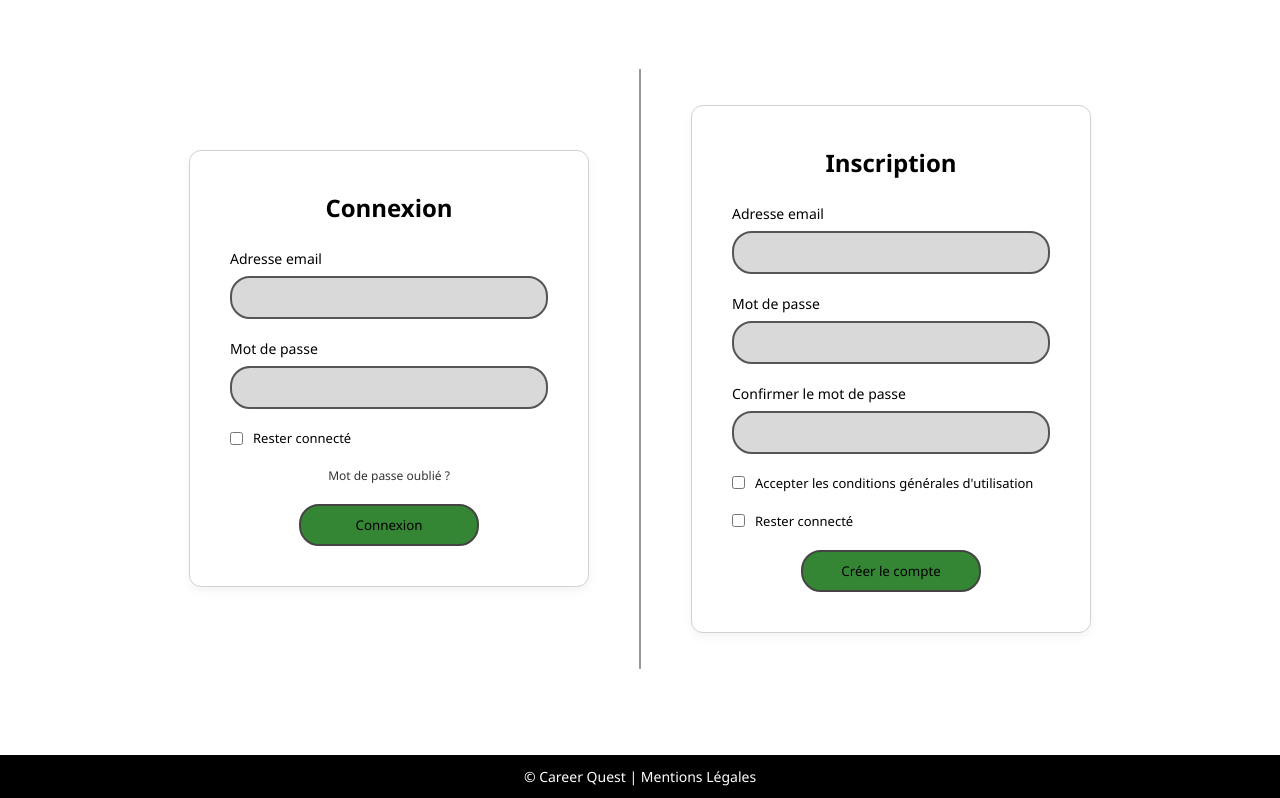
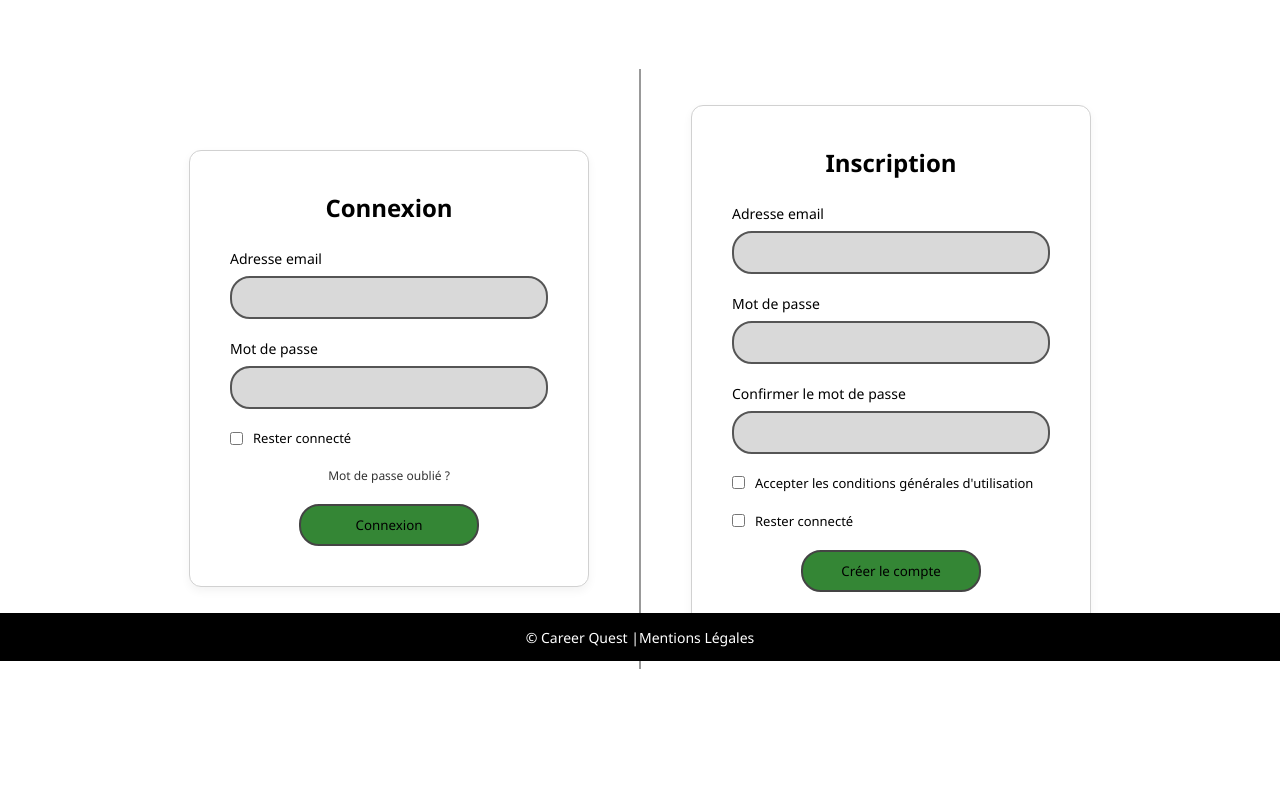
Before and after one commit to Mitakode/Projet-Web-G1, a PHP site: page /connexion.html in a window 1280 px wide. Shown: the part 139-937 px from the top of the page. After the commit the page ends 808 px from the top, so only its background shows below. Run offline with PHP 8.4, Linux system fonts and the light colour scheme.

Commit message:
fix: footer fixe sans chevauchement du contenu grace au padding bas

```diff
--- a/front/main-stylesheet.css
+++ b/front/main-stylesheet.css
@@ -1,3 +1,7 @@
+:root {
+    --footer-height: 48px;
+}
+
 * {
     box-sizing: border-box;
     margin: 0;
@@ -6,13 +10,7 @@
 
 body {
     min-height: 100vh;
-    display: flex;
-    flex-direction: column;
-}
-
-body > main,
-body > section {
-    flex: 1;
+    padding-bottom: var(--footer-height);
 }
 
 .navbar{
@@ -81,8 +79,12 @@ body > section {
 }
 
 .site-footer {
+    position: fixed;
+    bottom: 0;
+    left: 0;
     width: 100%;
-    margin-top: 16px;
+    height: var(--footer-height);
+    z-index: 1000;
 }
 
 .site-footer p {
@@ -91,9 +93,12 @@ body > section {
     background-color: #000000;
     color: #ffffff;
     margin: 0;
-    margin-top: auto;
+    height: 100%;
+    display: flex;
+    align-items: center;
+    justify-content: center;
     text-align: center;
-    padding: 12px 16px;
+    padding: 0 16px;
 }
 
 .footer-link {
```
